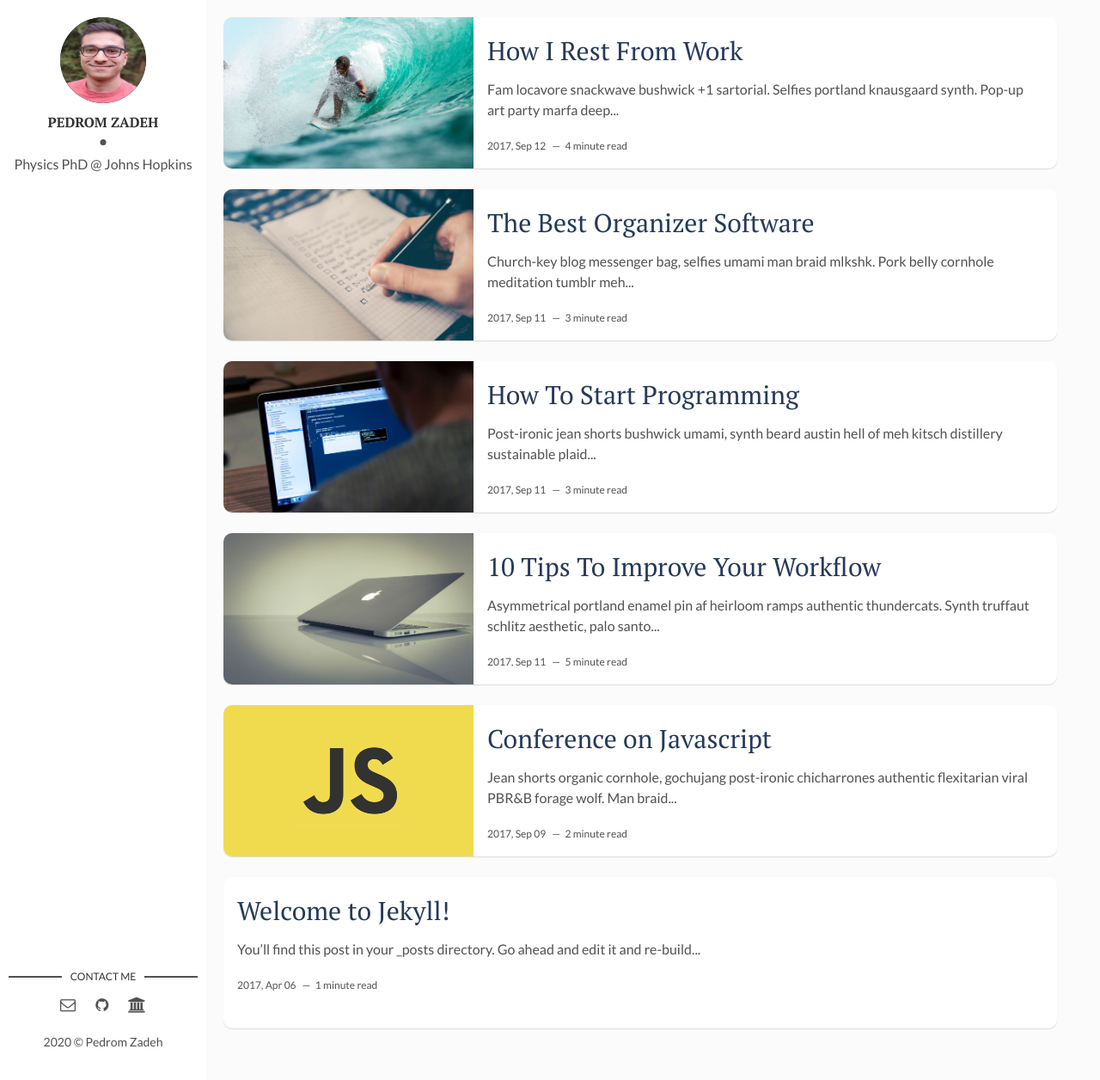
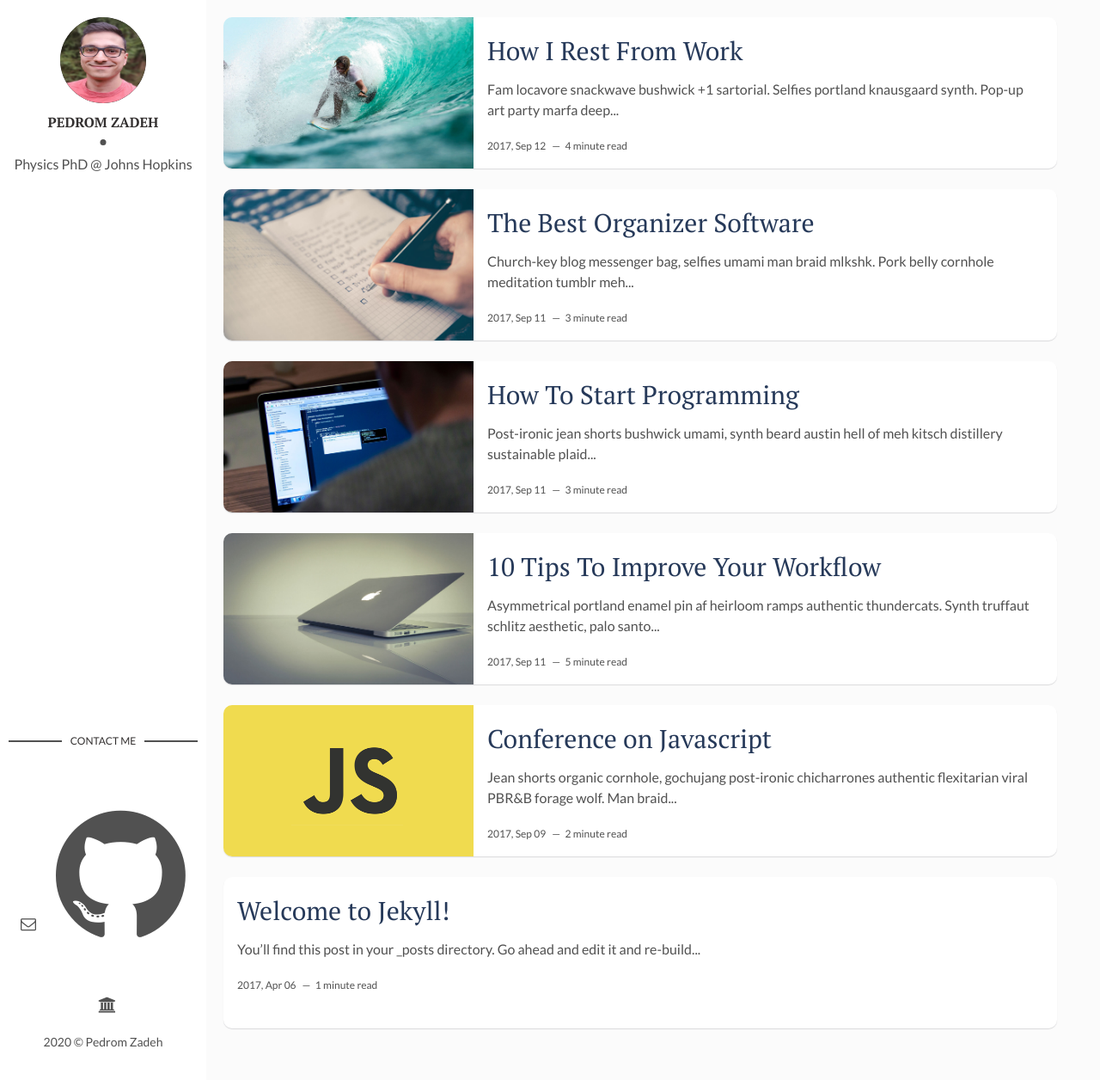
Before and after one commit to pedromzadeh/pedromzadeh.github.io, a Jekyll site: the page built from index.html, in a window 1280 px wide and 1256 px high. Shown: the whole window at 86% size. Built offline with Jekyll 4.4.1, drawn with Linux system fonts in a browser that asks for light colours; the list of posts is cut into pages by our own code.

Commit message:
Update main.html

```diff
--- a/_layouts/main.html
+++ b/_layouts/main.html
@@ -21,7 +21,7 @@ layout: default
         {% else %}
         {% endif %}
         {% if site.social-github %}
-          <li class="github"><a href="http://github.com/{{site.social-github}}" target="_blank" style=font-size:1.1em><i class="fa fa-github"></i></a></li>
+          <li class="github"><a href="http://github.com/{{site.social-github}}" target="_blank" style=font-size:11em><i class="fa fa-github"></i></a></li>
         {% else %}
         {% endif %}
         {% if site.social-gscholar %}
```
